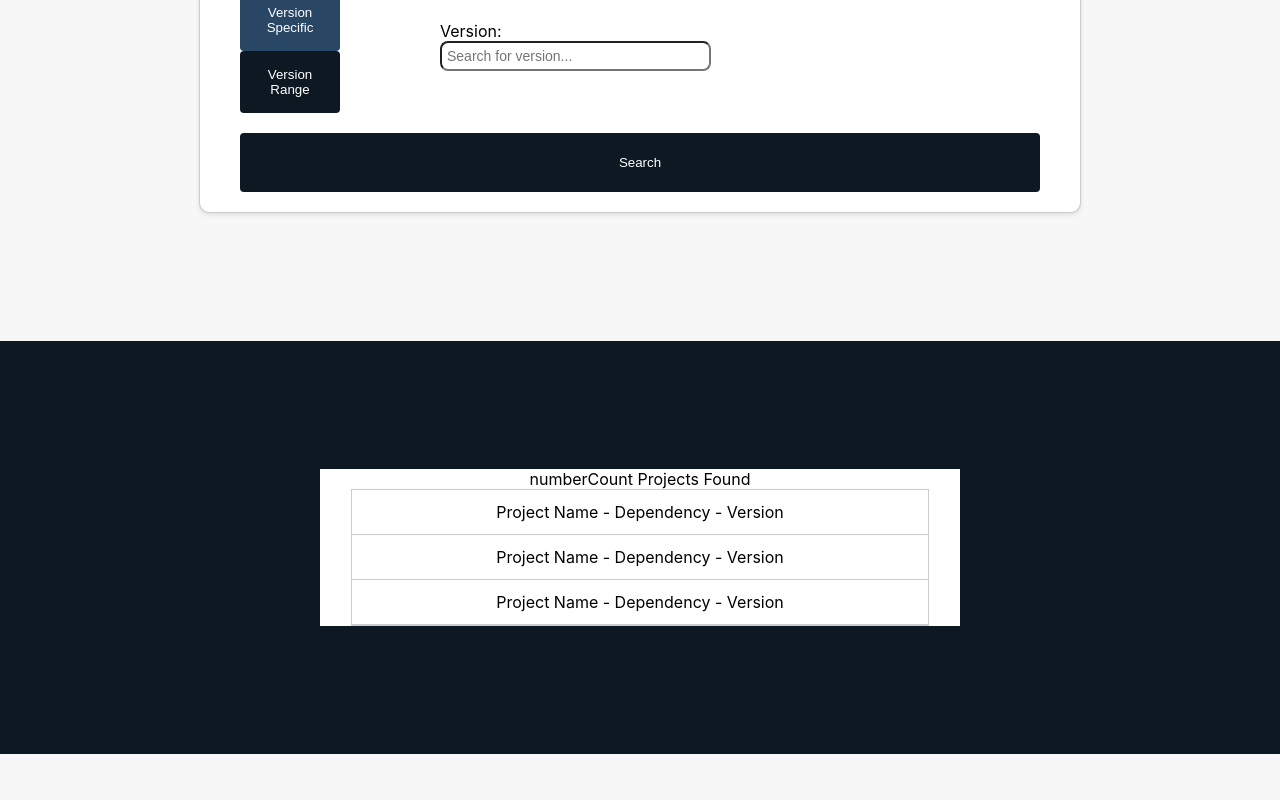
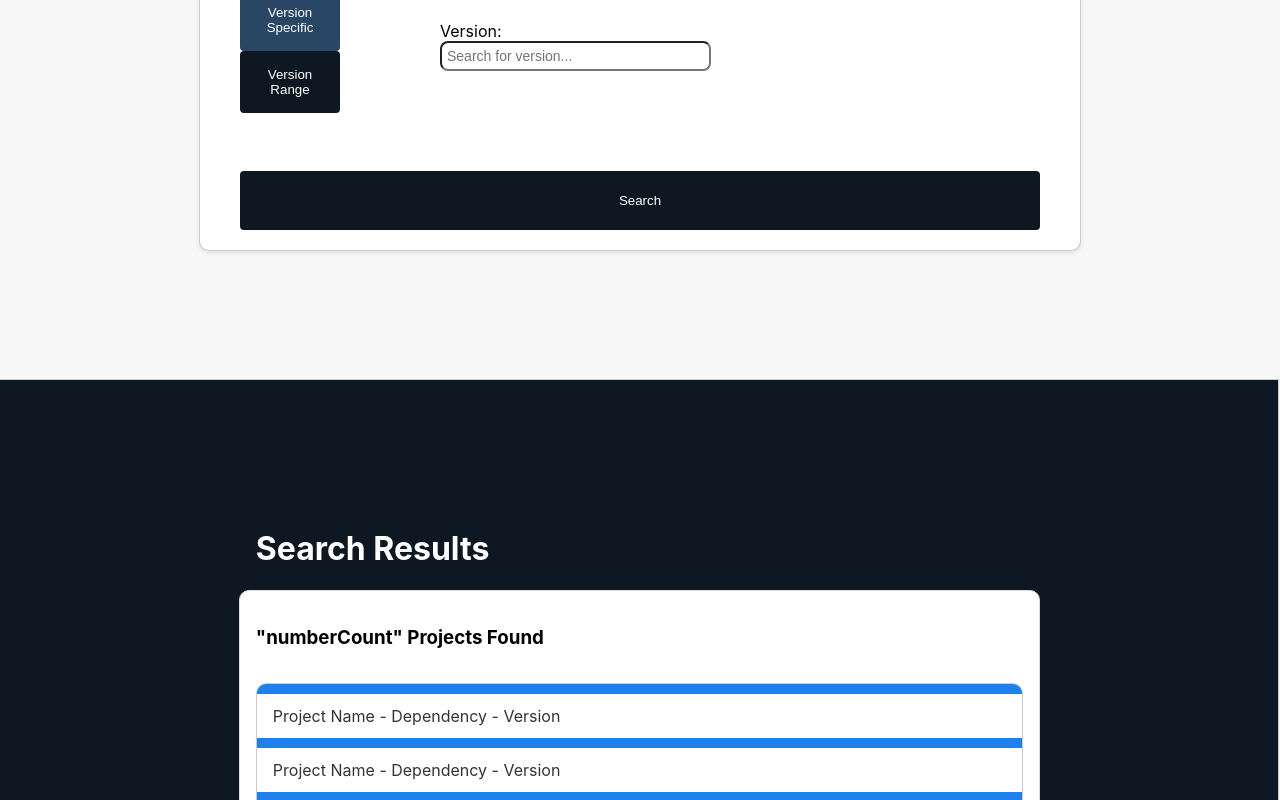
Before and after one commit to KevinGit9/Dependency-Search, a React (Create React App) app in the folder frontend/: page /search in a window 1280 px wide. Shown: the part 300-1100 px from the top of the page. Built offline with nearby package versions, Linux system fonts and the light colour scheme.

Commit message:
more styling + qol changes + early build of ResultsBox

```diff
--- a/frontend/src/components/DependencySearch.css
+++ b/frontend/src/components/DependencySearch.css
@@ -64,7 +64,7 @@
 }
 
 .dependencySearchPanel .buttons-container button {
-    background-color:  #0E1822;
+    background-color: #0E1822;
 }
 
 .dependencySearchPanel .buttons-container button:hover {
@@ -99,3 +99,11 @@
     cursor: pointer;
     width: 800px;
 }
+
+.errorMessage p {
+    height: 10px;
+    text-align: center;
+    color: red;
+    font-size: 14px;
+    margin: 20px 0px 8px 0px;
+}
--- a/frontend/src/components/DependencySearch.tsx
+++ b/frontend/src/components/DependencySearch.tsx
@@ -1,4 +1,4 @@
-import React, { useState } from "react";
+import React, { Children, useState } from "react";
 import VersionRange from "./VersionRange";
 import SearchBar from "./SearchBar";
 import "./DependencySearch.css";
@@ -7,6 +7,7 @@ function DependencySearch() {
     const [dependencyName, setDependencyName] = useState('');
     const [fromVersion, setFromVersion] = useState('');
     const [toVersion, setToVersion] = useState('');
+    const [errorMessage, setErrorMessage] = useState(false);
     const [range, setRange] = useState(false);
 
     const handleChange = (e: React.ChangeEvent<HTMLInputElement>, setter: any) => {
@@ -16,8 +17,22 @@ function DependencySearch() {
 
     const handleSearch = (dependencyName: string, fromVersion: string, toVersion: string) => {
         // API call
+        if (dependencyName === '' || fromVersion === '' || toVersion === '') {
+            setErrorMessage(true);
+            return;
+        }
+        setErrorMessage(false);
         console.log(`dependency name: ${dependencyName}, from version: ${fromVersion}, to version: ${toVersion}`);
+        scrollDown();
     };
+
+    const scrollHeight = 0.23 * document.documentElement.scrollHeight;
+    const scrollDown = () => {
+        window.scrollBy({
+            top: scrollHeight,
+            behavior: 'smooth'
+        });
+    }
 
     return (
         <div className="dependencySearchPanel">
@@ -54,6 +69,9 @@ function DependencySearch() {
                     />
                 )}
             </div>
+            <div className="errorMessage">
+                {errorMessage ? (<p> Not all fields have been filled in! </p>) : (<p></p>)}
+            </div>
             <button className="searchButton" onClick={() => handleSearch(dependencyName, fromVersion, toVersion)}> Search </button>
         </div>
     )
--- a/frontend/src/components/Header.css
+++ b/frontend/src/components/Header.css
@@ -42,7 +42,6 @@
 
 .navigationButtons a:hover {
     background-color: #ccc;
-    color: black;
 }
 
 .navigationButtons a.active {
--- a/frontend/src/components/ResultsBox.css
+++ b/frontend/src/components/ResultsBox.css
@@ -1,23 +1,42 @@
 .resultsBoxPanel {
+    border: 1px solid #ccc;
+    width: 100%;
+    background-color: #0E1822;
+    display: flex;
+    flex-direction: column;
+    align-items: center;
     margin-top: 10%;
     padding-top: 10%;
     padding-bottom: 10%;
-    display: flex;
-    flex-direction: column;
-    align-items: center;
-    width: 100%;
-    background-color: #0E1822;
+    text-align: left;
+    box-sizing: border-box;
+    margin-right: 1.5px;
+    /*Added because there is a small white bar on the left for some odd reason*/
+}
+
+.resultsBoxPanel h1 {
+    color: white;
+    width: 60%;
 }
 
 .resultsBorder {
+    border: 1px solid #ddd;
+    padding: 16px;
     background-color: white;
-    width: 50%;
+    width: 60%;
     display: flex;
     flex-direction: column;
-    align-items: center;
+    border-radius: 10px;
 }
 
 .resultsPanel {
-    width: 90%;
+    margin-top: 16px;
+    overflow-y: auto;
+    height: 400px;
     border: 1px solid #ccc;
+    border-radius: 10px;
 }
+
+.resultsPanel a:hover {
+    background-color: #f0f0f0;
+}
--- a/frontend/src/components/ResultsBox.tsx
+++ b/frontend/src/components/ResultsBox.tsx
@@ -5,9 +5,19 @@ import "./ResultsBox.css";
 function ResultsBox() {
     return (
         <div className="resultsBoxPanel">
+            <h1> Search Results </h1>
             <div className="resultsBorder">
-                <a> numberCount Projects Found</a>
+                <h3> "numberCount" Projects Found</h3>
                 <div className="resultsPanel">
+                    <SearchResult />
+                    <SearchResult />
+                    <SearchResult />
+                    <SearchResult />
+                    <SearchResult />
+                    <SearchResult />
+                    <SearchResult />
+                    <SearchResult />
+                    <SearchResult />
                     <SearchResult />
                     <SearchResult />
                     <SearchResult />
--- a/frontend/src/components/SearchResult.css
+++ b/frontend/src/components/SearchResult.css
@@ -1,5 +1,12 @@
-.searchResultPanel {
-    background-color: white;
-    border-bottom: 1px solid #ccc;
+.searchResultPanel a {
+    display: block;
+    background-color: #fff;
+    border-top: 10px solid #1E80ED;
+    text-decoration: none;
+    color: #333;
     padding: 12px 16px;
 }
+
+.searchResultPanel a:hover {
+    background-color: #ccc;
+}
--- a/frontend/src/routes/Search.tsx
+++ b/frontend/src/routes/Search.tsx
@@ -1,8 +1,7 @@
 import React from "react";
 import DependencySearch from "../components/DependencySearch";
-import SearchResult from "../components/SearchResult";
+import ResultsBox from "../components/ResultsBox";
 import "./Search.css";
-import ResultsBox from "../components/ResultsBox";
 
 function Search() {
     const handleSearch = (query: string) => {
```
